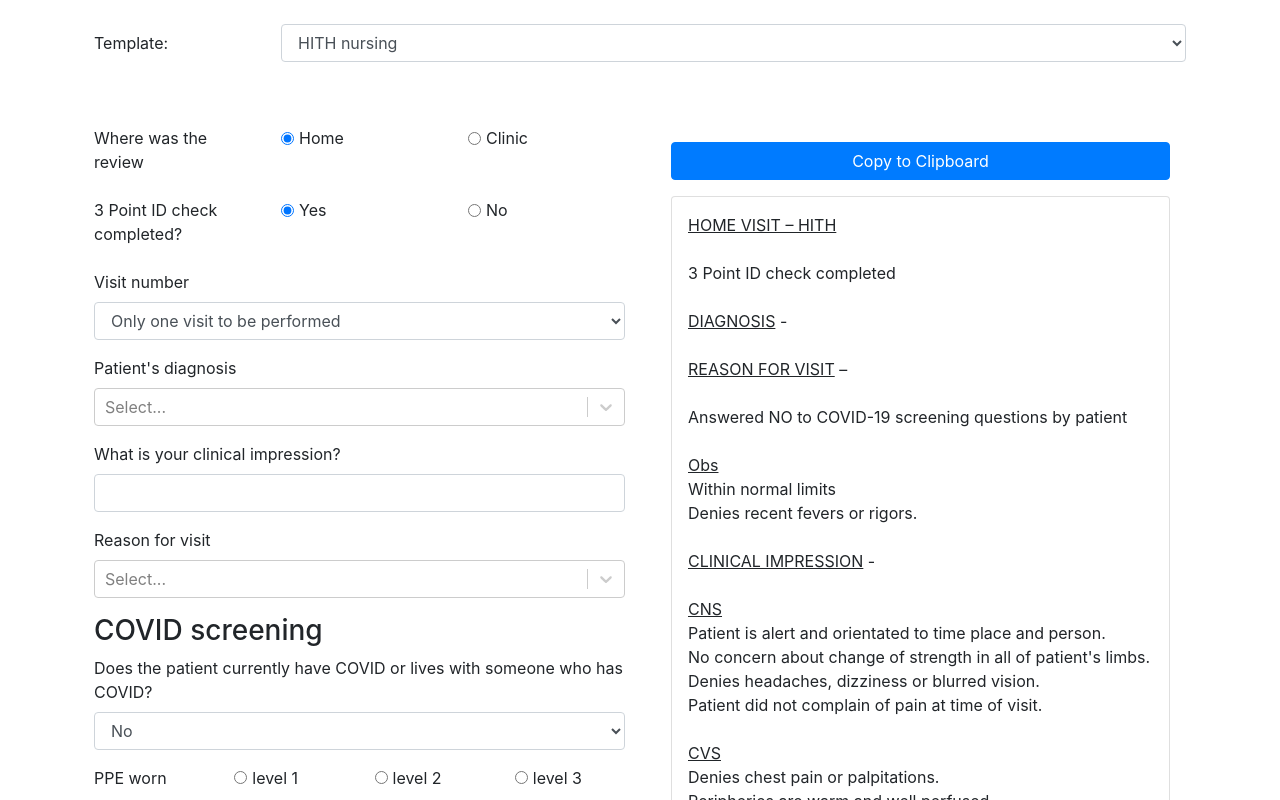
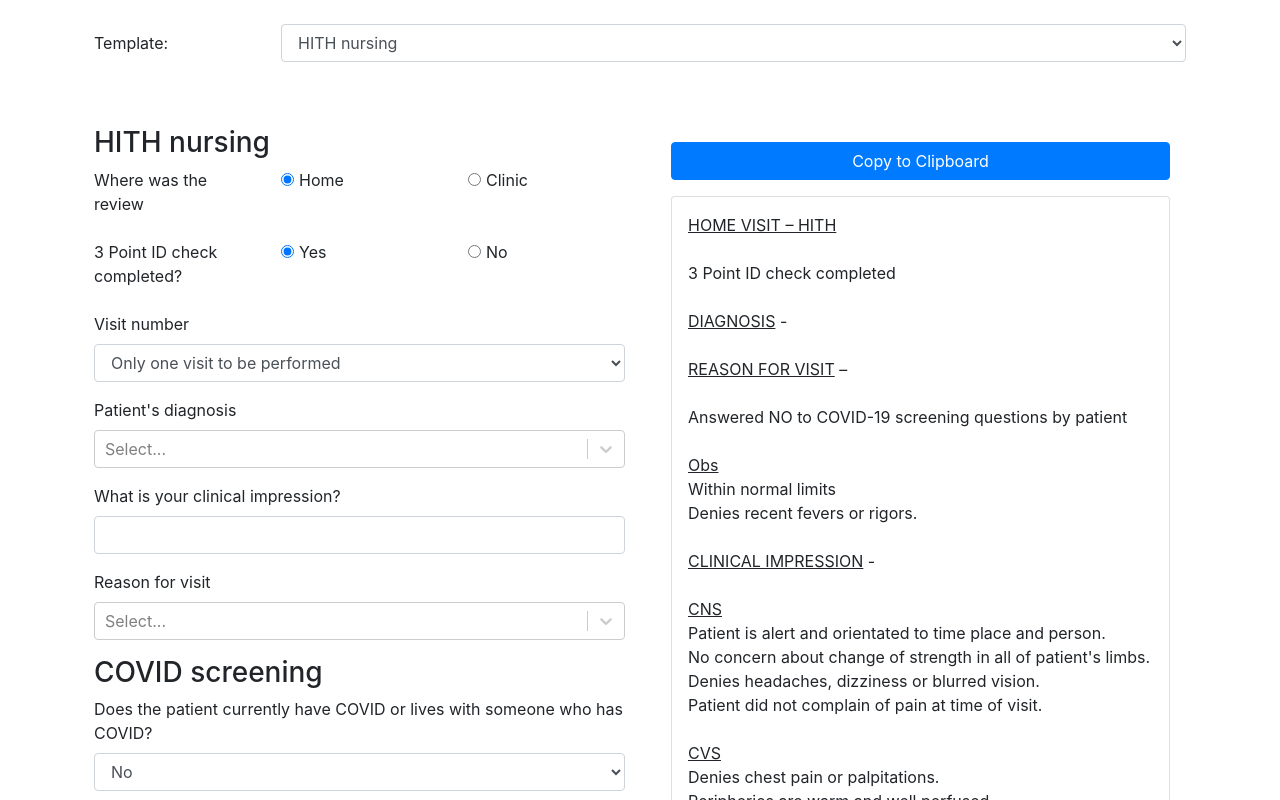
Before and after one commit to Itamaram/dr-template, a React (Create React App) app: page / in a window 1280 px wide. Shown: the top 800 px of the page. Built offline with nearby package versions, Linux system fonts and the light colour scheme.

Commit message:
minimise

```diff
--- a/src/controls-pane.js
+++ b/src/controls-pane.js
@@ -1,7 +1,51 @@
 import assess from './conditions';
+import React, { useState } from 'react';
 
 export default function ControlsPane({ variables, values, onChange }) {
-    return variables
-        .filter(({ definition }) => assess(definition.condition, values))
-        .map(({ definition, handler }) => handler.render(definition, values[definition.placeholder], x => onChange(definition.placeholder, x)))
+  const [minimizeIndices, setMinimizeIndices] = useState([]);
+
+  const handleTitleClick = (index) => {
+    const nextMediumStyleIndex = findNextMediumStyleIndex(index);
+
+    if (minimizeIndices.includes(index)) {
+      setMinimizeIndices(minimizeIndices.filter(i => i < index || i >= nextMediumStyleIndex));
+    } else {
+      const indicesToMinimize = [...Array(nextMediumStyleIndex - index - 1)].map((_, i) => index + i + 1);
+      setMinimizeIndices([...minimizeIndices, index, ...indicesToMinimize]);
+    }
+  };
+
+  function findNextMediumStyleIndex(startIndex) {
+    const filteredVariables = variables.filter(({ definition }) => assess(definition.condition, values));
+
+    for (let i = startIndex + 1; i < filteredVariables.length; i++) {
+      const { definition, handler } = filteredVariables[i];
+      if (definition && handler.type === 'title' && definition.style === 'medium') {
+        return i;
+      }
+    }
+
+    return filteredVariables.length;
+  }
+
+  return variables
+    .filter(({ definition }) => assess(definition.condition, values))
+    .map(({ definition, handler }, index) => {
+      if (definition && handler.type === 'title' && definition.style === 'medium') {
+        const isMinimized = minimizeIndices.includes(index);
+        const titleStyle = isMinimized ? { borderLeft: '4px double #61dafb' } : {};
+
+        return (
+          <div key={definition.placeholder} onClick={() => handleTitleClick(index)}>
+            <div style={titleStyle}>
+              {handler.render(definition, values[definition.placeholder], x => onChange(definition.placeholder, x))}
+            </div>
+          </div>
+        );
+      } else if (minimizeIndices.includes(index)) {
+        return null; // Return null to hide the control component
+      } else {
+        return handler.render(definition, values[definition.placeholder], x => onChange(definition.placeholder, x));
+      }
+    });
 }
```
Also changed, not shown: src/App.css (line endings or trailing spaces), src/templates.json.
